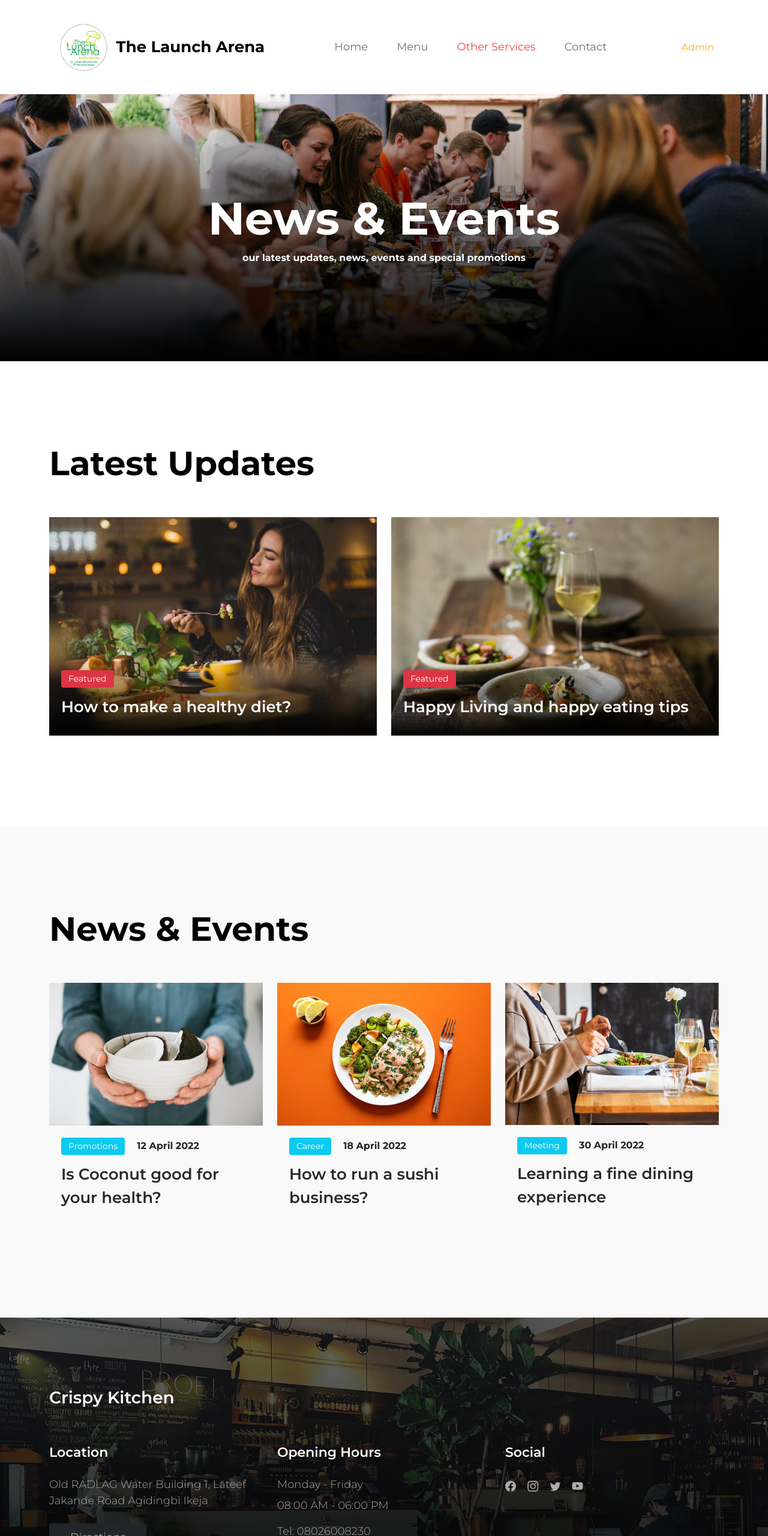
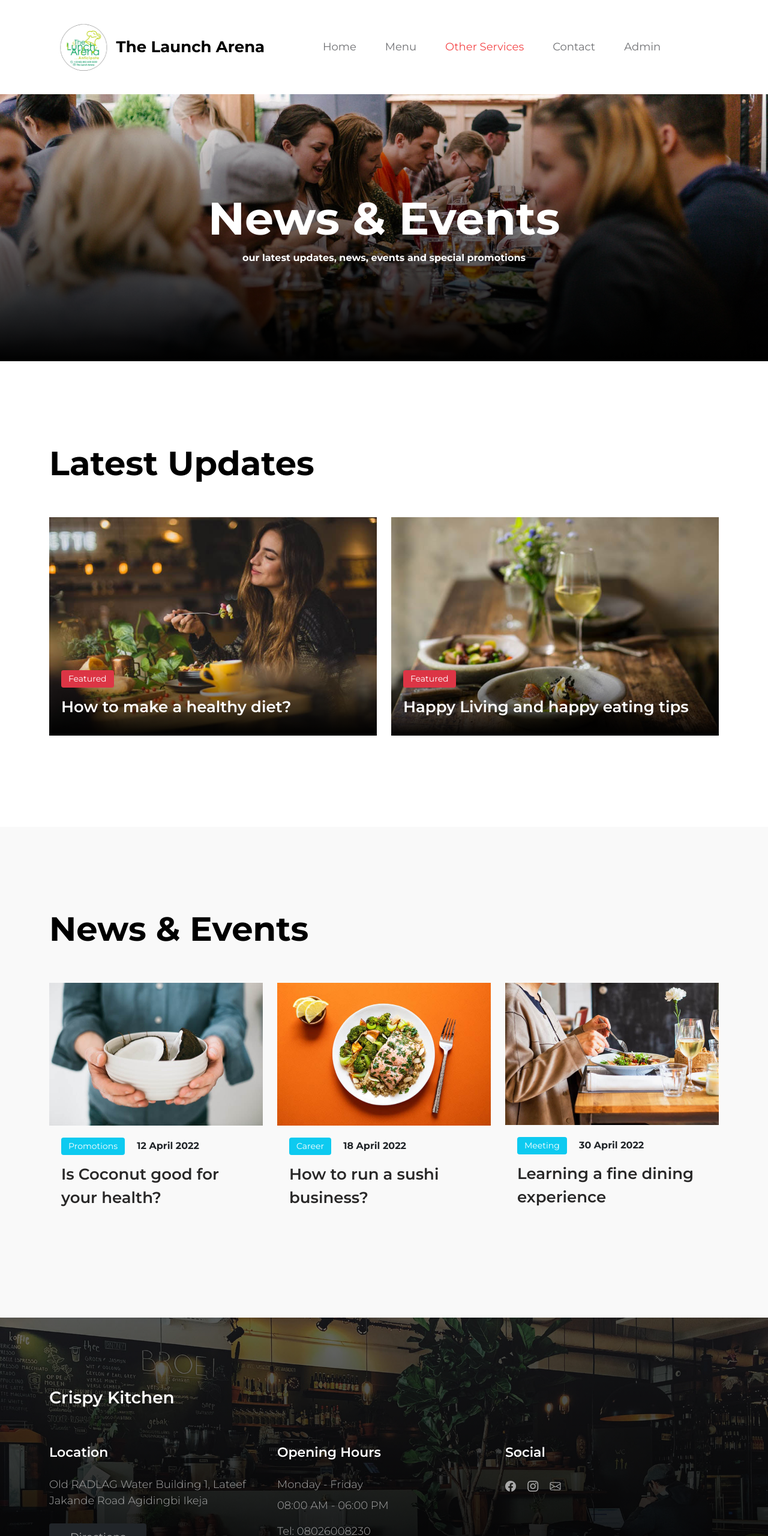
Before and after one commit to Blades01/launch-arena, a plain HTML site: page news.html in a window 1280 px wide. Shown: the top 2560 px of the page at 60% size. Drawn offline with Linux system fonts and the light colour scheme.

Commit message:
Updated file

```diff
--- a/news.html
+++ b/news.html
@@ -19,7 +19,7 @@
 
         <link href="css/bootstrap-icons.css" rel="stylesheet">
 
-        <link href="css/tooplate-crispy-kitchen.css" rel="stylesheet">
+        <link href="css/tooplate-lunch-arena.css" rel="stylesheet">
 <!--
 
 Tooplate 2129 Crispy Kitchen
@@ -33,9 +33,6 @@ https://www.tooplate.com/view/2129-crispy-kitchen
 
         <nav class="navbar navbar-expand-lg bg-white shadow-lg">
             <div class="container">
-                <button class="navbar-toggler" type="button" data-bs-toggle="collapse" data-bs-target="#navbarNav" aria-controls="navbarNav" aria-expanded="false" aria-label="Toggle navigation">
-                    <span class="navbar-toggler-icon"></span>
-                </button>
 
                 <div style="width: 10%; height: 30%; display: inline-block;" >
                     <img src="./images/WhatsApp_Image_2024-10-16_at_15.05.10_3cf3fc34-removebg-preview.png" alt="" sizes="" srcset="" style="height: 100%; width: 100%;">
@@ -45,6 +42,9 @@ https://www.tooplate.com/view/2129-crispy-kitchen
                     The  Launch Arena
                 </a>
 
+                <button class="navbar-toggler" type="button" data-bs-toggle="collapse" data-bs-target="#navbarNav" aria-controls="navbarNav" aria-expanded="false" aria-label="Toggle navigation">
+                    <span class="navbar-toggler-icon"></span>
+                </button>
 
 
                 <div class="collapse navbar-collapse" id="navbarNav">
@@ -64,11 +64,12 @@ https://www.tooplate.com/view/2129-crispy-kitchen
                         <li class="nav-item">
                             <a class="nav-link" href="contact.html">Contact</a>
                         </li>
+
+                        <li class="nav-item">
+                            <a class="nav-link" href="admin.html">Admin</a>
+                        </li>
                     </ul>
 
-                    <a href="admin.html" class="bg-red-600 p-2 font-bold text-lg text-whitesmoke rounded-xl border-6">
-                        Admin
-                    </a>
                 </div>
 
             </div>
@@ -238,13 +239,10 @@ https://www.tooplate.com/view/2129-crispy-kitchen
 
                             <li><a href="#" class="social-icon-link bi-instagram"></a></li>
 
-                            <li><a href="#" class="social-icon-link bi-twitter"></a></li>
+                            <li><a href="#" target="_blank" class="social-icon-link bi-envelope"></a></li>
 
-                            <li><a href="#" class="social-icon-link bi-youtube"></a></li>
+
                         </ul>
-
-                        <p class="copyright-text tooplate-mt60">Copyright © 2022 Crispy Kitchen Co., Ltd.
-                        <br>Design: <a rel="nofollow" href="https://www.tooplate.com/" target="_blank">Tooplate</a></p>
 
                     </div>
 
```
Also changed, not shown: about.html (+2 -2 lines), contact.html (+10 -10 lines), index.html (+5 -5 lines), menu.html (+13 -19 lines), news-detail.html (+4 -3 lines), css/tooplate-lunch-arena.css (renamed from css/tooplate-crispy-kitchen.css).
